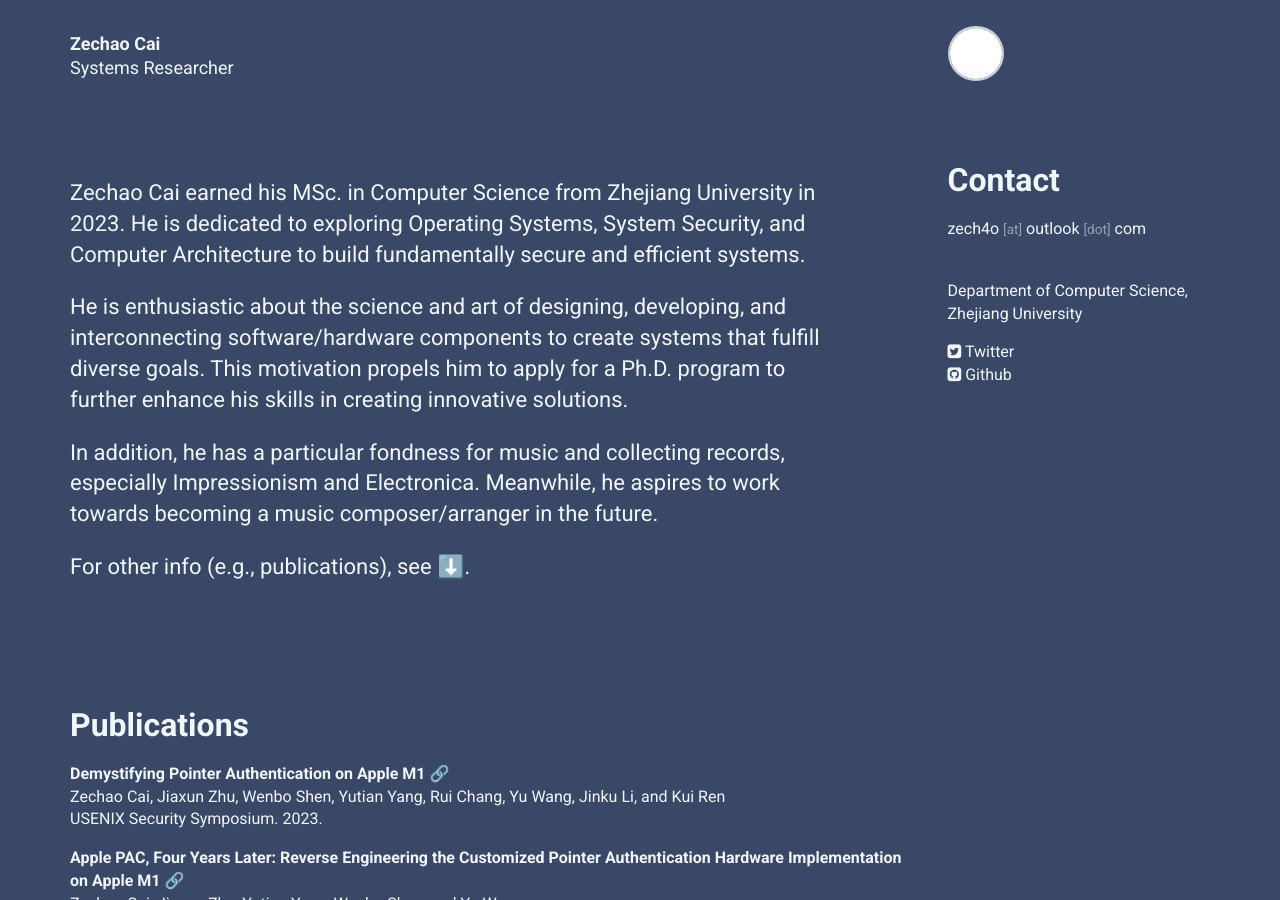
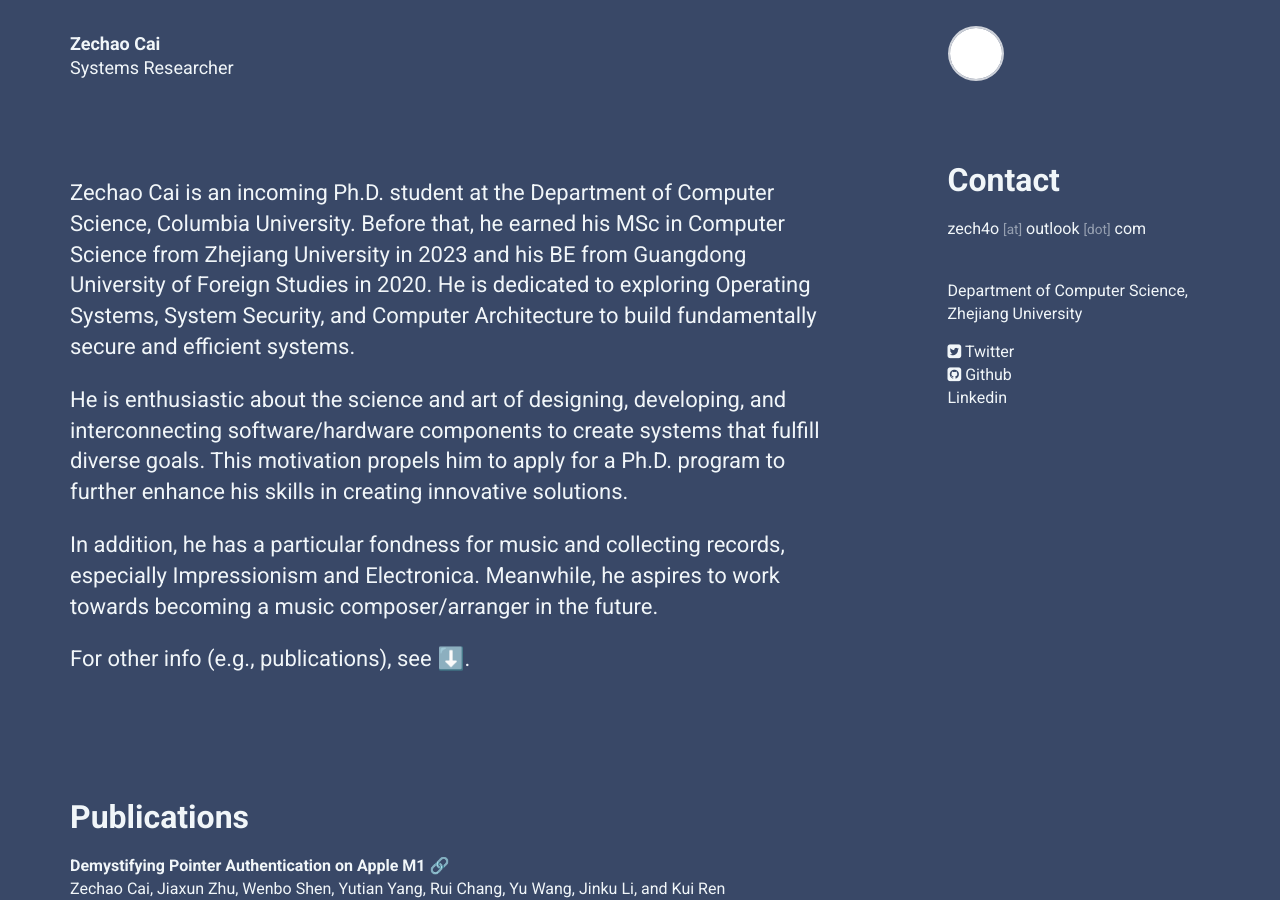
Before and after one commit to zech4o/zech4o.github.io, a Jekyll site: the page built from index.html, in a window 1280 px wide and 900 px high. Built offline with Jekyll 4.4.1, drawn with Linux system fonts in a browser that asks for light colours; nearby versions of some CDN libraries.

Commit message:
update personal

```diff
--- a/_data/personal.yml
+++ b/_data/personal.yml
@@ -23,11 +23,15 @@ profiles:
     network: Github
     username: zech4o
     url: https://github.com/zech4o
+  -
+    network: Linkedin
+    username: Zechao Cai
+    url: https://www.linkedin.com/in/zechao-cai-647a75251
 
 intro:
   title:
   body: >
-    Zechao Cai earned his MSc. in Computer Science from Zhejiang University in 2023. He is dedicated to exploring Operating Systems, System Security, and Computer Architecture to build fundamentally secure and efficient systems.
+    Zechao Cai is an incoming Ph.D. student at the Department of Computer Science, Columbia University. Before that, he earned his MSc in Computer Science from Zhejiang University in 2023 and his BE from Guangdong University of Foreign Studies in 2020. He is dedicated to exploring Operating Systems, System Security, and Computer Architecture to build fundamentally secure and efficient systems.
 
 
     He is enthusiastic about the science and art of designing, developing, and interconnecting software/hardware components to create systems that fulfill diverse goals. This motivation propels him to apply for a Ph.D. program to further enhance his skills in creating innovative solutions.
```
